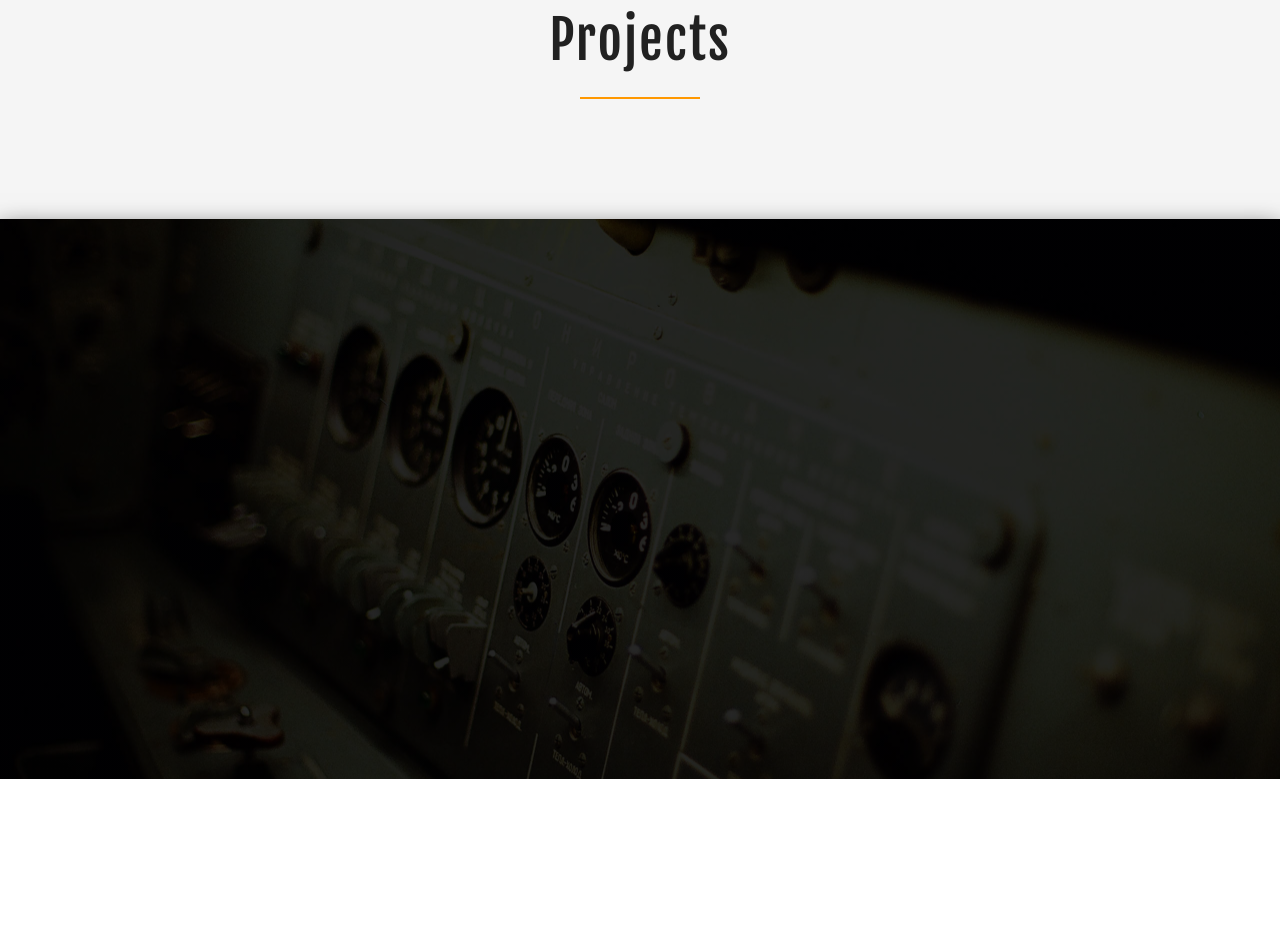
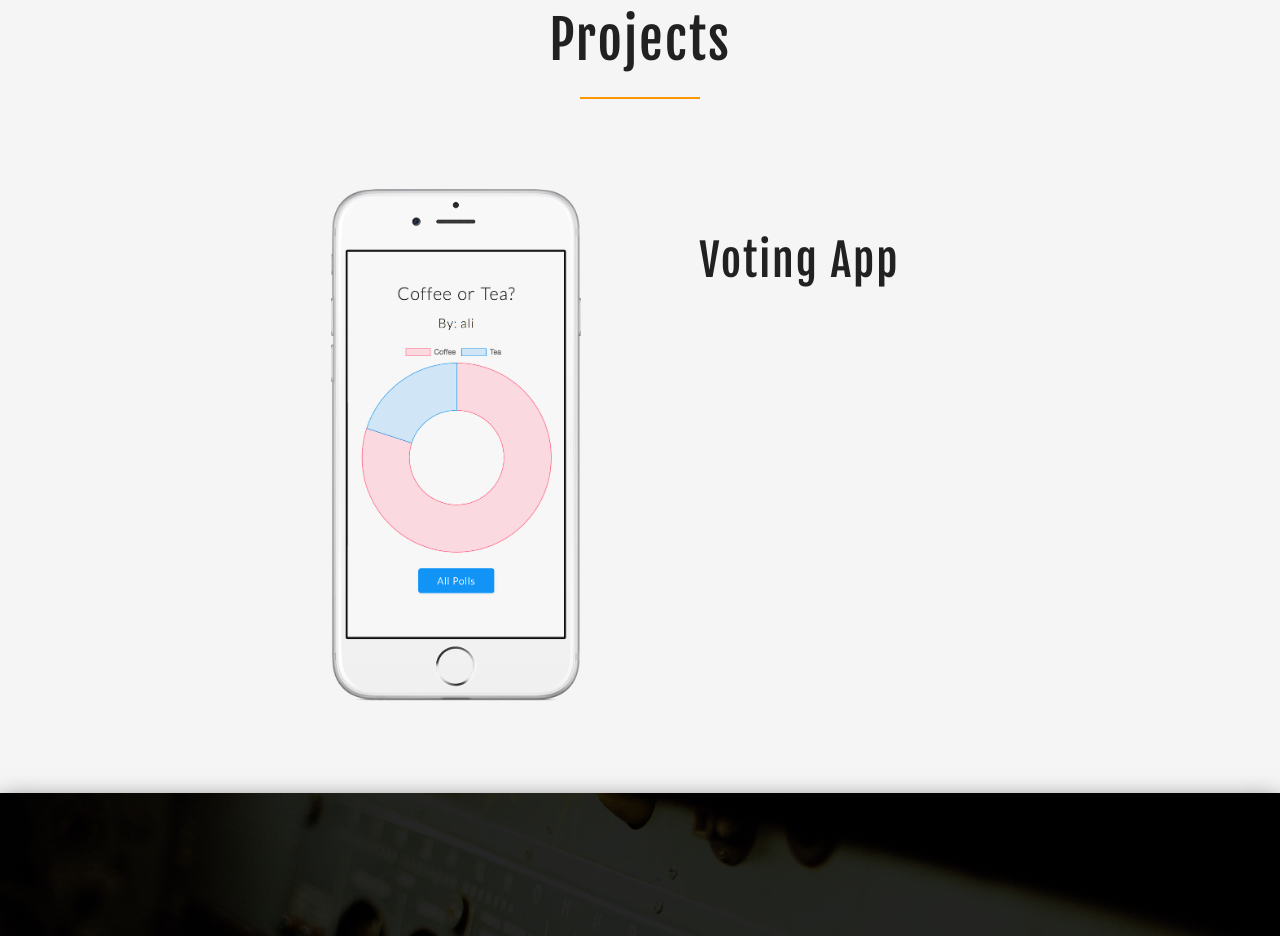
Before and after one commit to gp22/gp22.github.io.source, a plain HTML site: page index.html in a window 1280 px wide. Shown: the part 2000-2936 px from the top of the page. Before the commit the page ends 2779 px from the top, so only its background shows below. Drawn offline with nearby package versions, Linux system fonts and the light colour scheme.

Commit message:
add styling

```diff
--- a/index.html
+++ b/index.html
@@ -74,6 +74,14 @@
         <div class="row">
             <h2>Projects</h2>
         </div>
+        <div class="row">
+            <div class="col span-1-of-2 app-box-left">
+                <img src="resources/img/votingApp-iPhone.png" alt="Voting App iPhone" class="voting-app-img">
+            </div>
+            <div class="col span-1-of-2 app-box-right">
+                <h3>Voting App</h3>
+            </div>
+        </div>
     </section>
 
     <footer></footer>
--- a/resources/css/style.css
+++ b/resources/css/style.css
@@ -11,7 +11,7 @@ html {
     overflow-x: hidden;
 }
 
-h1, h2 {
+h1, h2, h3 {
     font-family: 'Fjalla One', sans-serif;
     letter-spacing: 2px;
 }
@@ -53,6 +53,11 @@ h2:after {
     width: 120px;
     margin: 0 auto;
     margin-top: 30px;
+}
+
+h3 {
+    font-size: 200%;
+    margin-bottom: 30px;
 }
 
 /* ------------------ Paragraphs ------------------ */
@@ -164,7 +169,22 @@ header {
 .section-projects {
     background-color: #F5F5F5;
     box-shadow: 0px 10px 24px #DEDEDE;
+}
 
+.voting-app-img {
+    width: 250px;
+}
+
+.app-box-left {
+    text-align: right;
+    margin-top: 50px;
+    padding-right: 5%;
+}
+
+.app-box-right {
+    text-align: left;
+    margin-top: 100px;
+    padding-left: 5%;
 }
 
 /* -------------------------------------------------------------------------- */
```
